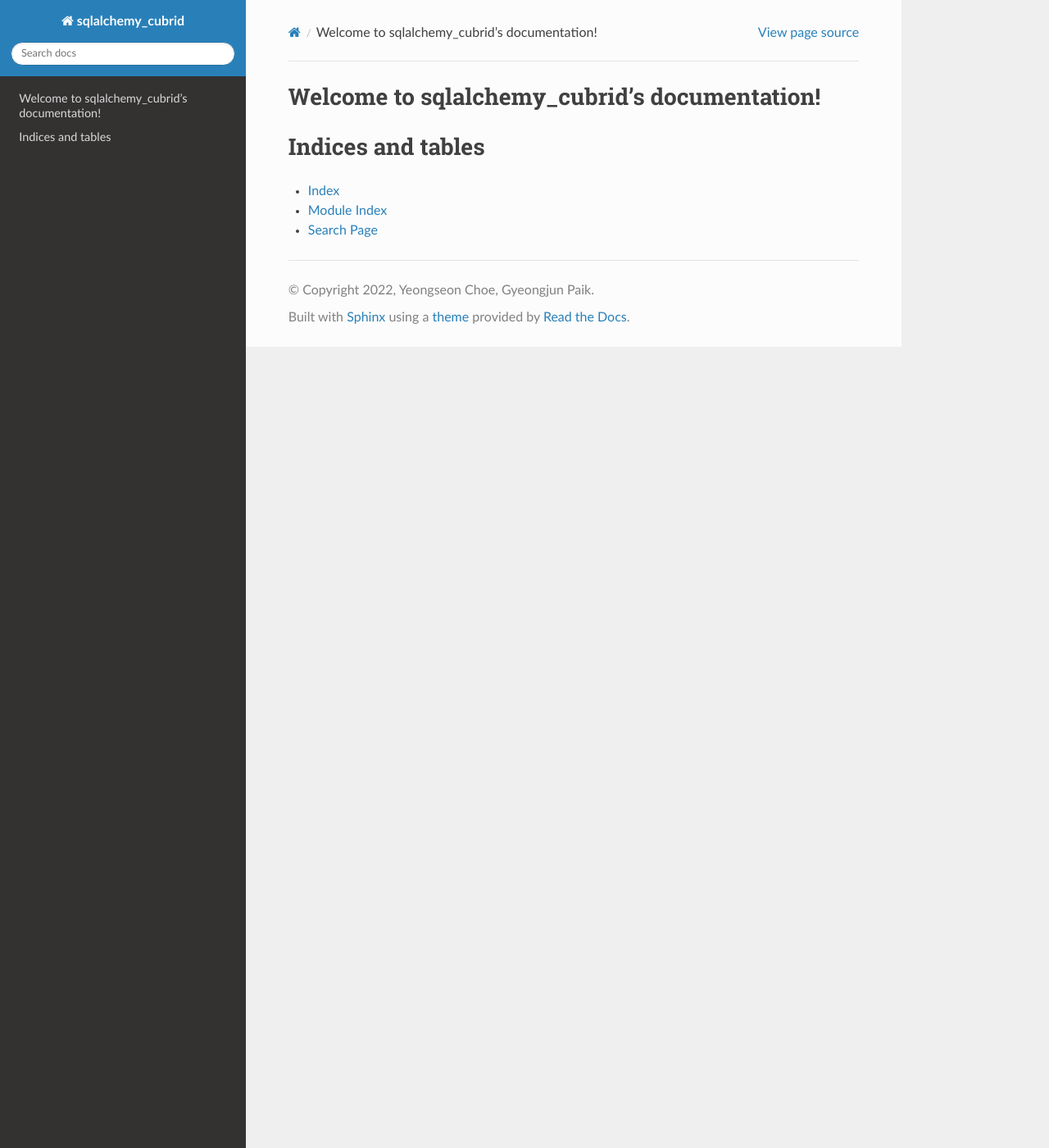
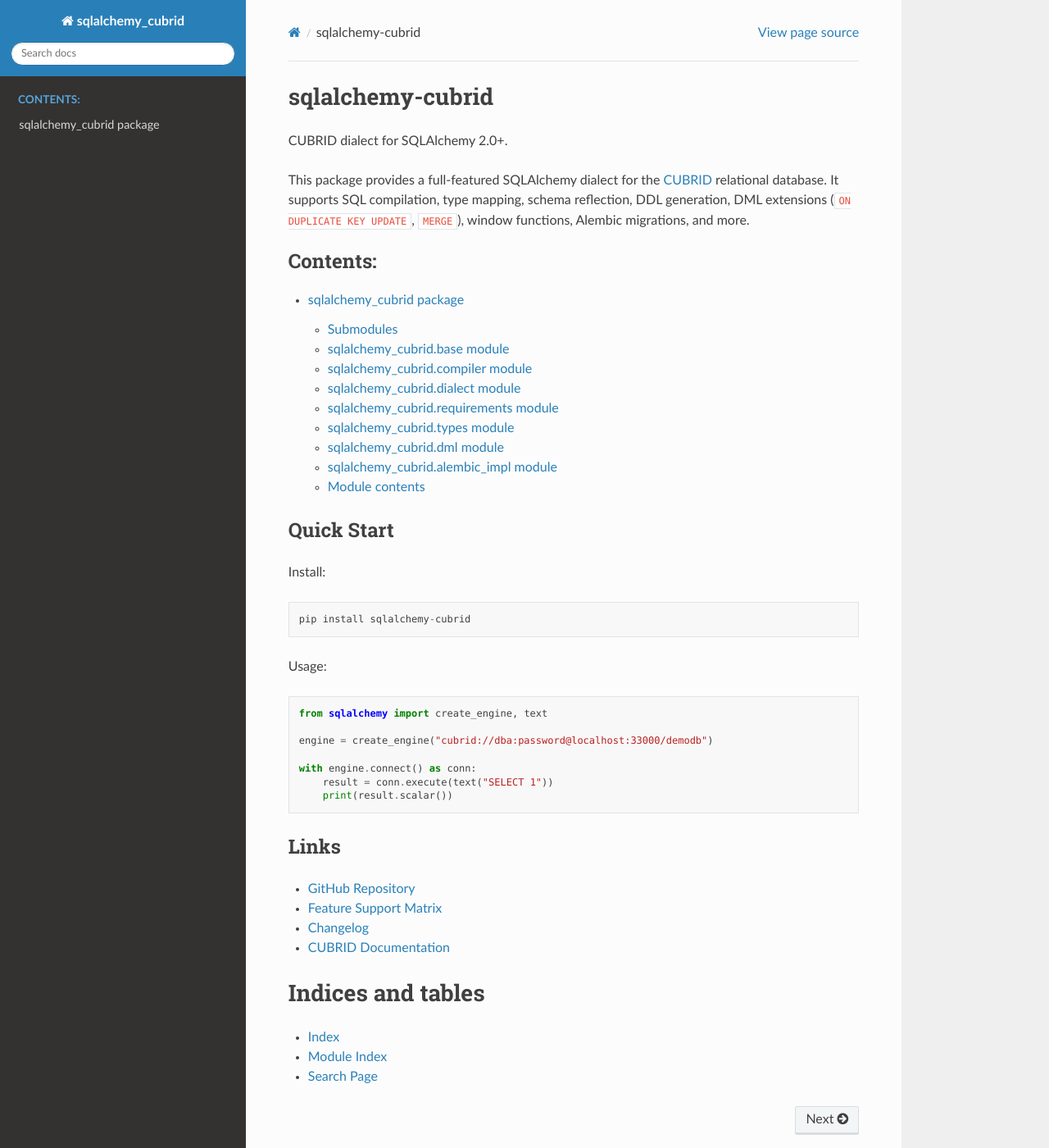
Before and after one commit to sqlalchemy-cubrid/sqlalchemy-cubrid, a Sphinx documentation site: the page built from docs/source/index.rst, in a window 1280 px wide and 1400 px high. Shown: the whole window at 82% size. Built offline with Sphinx 7.4.7 and the Read the Docs theme 3.1.0, drawn with Linux system fonts in a browser that asks for light colours; some of the changed text lies outside the part shown.

Commit message:
chore: update docs, samples, and community files for v1.2.1
- Fix README lint badge (pre-commit.yml → ci.yml)
- Update SECURITY.md with v1.1.x and v1.2.x supported versions
- Replace docs/source/index.rst boilerplate with proper project docs
- Update Sphinx conf.py with viewcode/intersphinx extensions
- Add dml and alembic_impl modules to Sphinx autodoc
- Modernize samples to SA 2.0 API
- Replace hardcoded IP in env.sample with localhost
- Add CHANGELOG v1.2.1 section
- Bump version to 1.2.1

Ultraworked with [Sisyphus](https://github.com/code-yeongyu/oh-my-opencode)

Co-authored-by: Sisyphus <clio-agent@sisyphuslabs.ai>

```diff
--- a/docs/source/conf.py
+++ b/docs/source/conf.py
@@ -4,27 +4,32 @@
 # https://www.sphinx-doc.org/en/master/usage/configuration.html
 import os
 import sys
-sys.path.insert(0, os.path.abspath('../../sqlalchemy_cubrid'))
+
+sys.path.insert(0, os.path.abspath("../.."))
+
 # -- Project information -----------------------------------------------------
 # https://www.sphinx-doc.org/en/master/usage/configuration.html#project-information
 
-project = 'sqlalchemy_cubrid'
-copyright = '2022, Yeongseon Choe, Gyeongjun Paik'
-author = 'Yeongseon Choe, Gyeongjun Paik'
-release = '0.0.1'
+project = "sqlalchemy_cubrid"
+copyright = "2021-2026, Yeongseon Choe, Gyeongjun Paik"
+author = "Yeongseon Choe, Gyeongjun Paik"
+release = "1.2.1"
 
 # -- General configuration ---------------------------------------------------
 # https://www.sphinx-doc.org/en/master/usage/configuration.html#general-configuration
 
-extensions = ['sphinx.ext.autodoc']
+extensions = ["sphinx.ext.autodoc", "sphinx.ext.viewcode", "sphinx.ext.intersphinx"]
 
-templates_path = ['_templates']
+intersphinx_mapping = {
+    "python": ("https://docs.python.org/3", None),
+    "sqlalchemy": ("https://docs.sqlalchemy.org/en/20/", None),
+}
+
+templates_path = ["_templates"]
 exclude_patterns = []
-
-
 
 # -- Options for HTML output -------------------------------------------------
 # https://www.sphinx-doc.org/en/master/usage/configuration.html#options-for-html-output
 
-html_theme = 'sphinx_rtd_theme'
-html_static_path = ['_static']
+html_theme = "sphinx_rtd_theme"
+html_static_path = ["_static"]
--- a/docs/source/index.rst
+++ b/docs/source/index.rst
@@ -1,15 +1,47 @@
-.. sqlalchemy_cubrid documentation master file, created by
-   sphinx-quickstart on Wed Aug 24 00:09:15 2022.
-   You can adapt this file completely to your liking, but it should at least
-   contain the root `toctree` directive.
+sqlalchemy-cubrid
+==================
 
-Welcome to sqlalchemy_cubrid's documentation!
-=============================================
+CUBRID dialect for SQLAlchemy 2.0+.
+
+This package provides a full-featured SQLAlchemy dialect for the `CUBRID <https://www.cubrid.org/>`_
+relational database. It supports SQL compilation, type mapping, schema reflection,
+DDL generation, DML extensions (``ON DUPLICATE KEY UPDATE``, ``MERGE``),
+window functions, Alembic migrations, and more.
 
 .. toctree::
    :maxdepth: 2
    :caption: Contents:
 
+   sqlalchemy_cubrid
+
+
+Quick Start
+^^^^^^^^^^^
+
+Install::
+
+   pip install sqlalchemy-cubrid
+
+Usage:
+
+.. code-block:: python
+
+   from sqlalchemy import create_engine, text
+
+   engine = create_engine("cubrid://dba:password@localhost:33000/demodb")
+
+   with engine.connect() as conn:
+       result = conn.execute(text("SELECT 1"))
+       print(result.scalar())
+
+
+Links
+^^^^^
+
+- `GitHub Repository <https://github.com/sqlalchemy-cubrid/sqlalchemy-cubrid>`_
+- `Feature Support Matrix <https://github.com/sqlalchemy-cubrid/sqlalchemy-cubrid/blob/main/docs/FEATURE_SUPPORT.md>`_
+- `Changelog <https://github.com/sqlalchemy-cubrid/sqlalchemy-cubrid/blob/main/CHANGELOG.md>`_
+- `CUBRID Documentation <https://www.cubrid.org/manual/en/11.2/>`_
 
 
 Indices and tables
--- a/pyproject.toml
+++ b/pyproject.toml
@@ -4,7 +4,7 @@
 
 [project]
 name = "sqlalchemy-cubrid"
-version = "1.2.0"
+version = "1.2.1"
 description = "CUBRID dialect for SQLAlchemy"
 readme = "README.md"
 license = {text = "MIT"}
--- a/sqlalchemy_cubrid/__init__.py
+++ b/sqlalchemy_cubrid/__init__.py
@@ -46,7 +46,7 @@
     TIMESTAMP,
 )
 
-__version__ = "1.2.0"
+__version__ = "1.2.1"
 
 __all__ = (
     "insert",
```
Also changed, not shown: CHANGELOG.md (+15 -0 lines), README.md (+1 -1 lines), SECURITY.md (+2 -0 lines), docs/source/sqlalchemy_cubrid.rst (+16 -0 lines), 4 other files.
